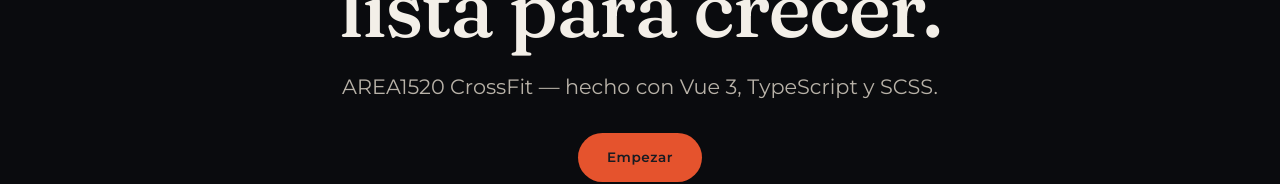
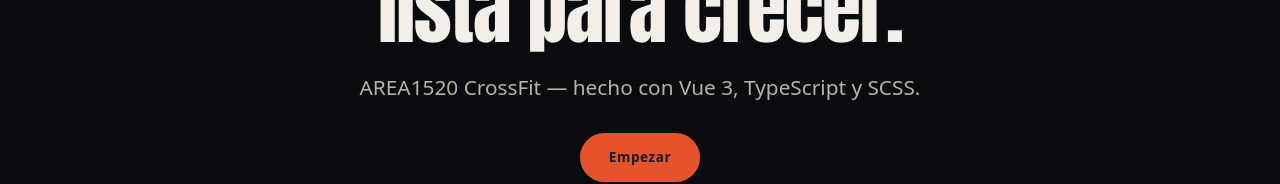
Before and after one commit to yeyodev1/area1520-frontapp, a Vue app: page / in a window 1280 px wide. Shown: the part 343-527 px from the top of the page. Built offline with nearby package versions, Linux system fonts and the light colour scheme; no server answers.

Commit message:
feat: tipografías Anton, Archivo y JetBrains Mono

```diff
--- a/src/styles/fonts.module.scss
+++ b/src/styles/fonts.module.scss
@@ -1,7 +1,11 @@
 // Solo variables. Las fuentes se cargan con <link> en index.html: este archivo
 // se inyecta en cada SFC vía vite.config.ts, así que no debe emitir CSS.
 
-$font-display: 'Fraunces', Georgia, serif;
-$font-principal: 'Montserrat', system-ui, sans-serif;
+// Anton: condensada y pesada, como los números de un heat. Solo para titulares.
+$font-display: 'Anton', 'Impact', 'Arial Narrow', sans-serif;
+// Archivo: grotesca firme y legible para el cuerpo.
+$font-principal: 'Archivo', system-ui, sans-serif;
+// Mono para cronómetros, horarios y etiquetas tipo pizarra de WOD.
+$font-mono: 'JetBrains Mono', ui-monospace, monospace;
 $font-secondary: $font-principal;
 $font-body: $font-principal;
```
